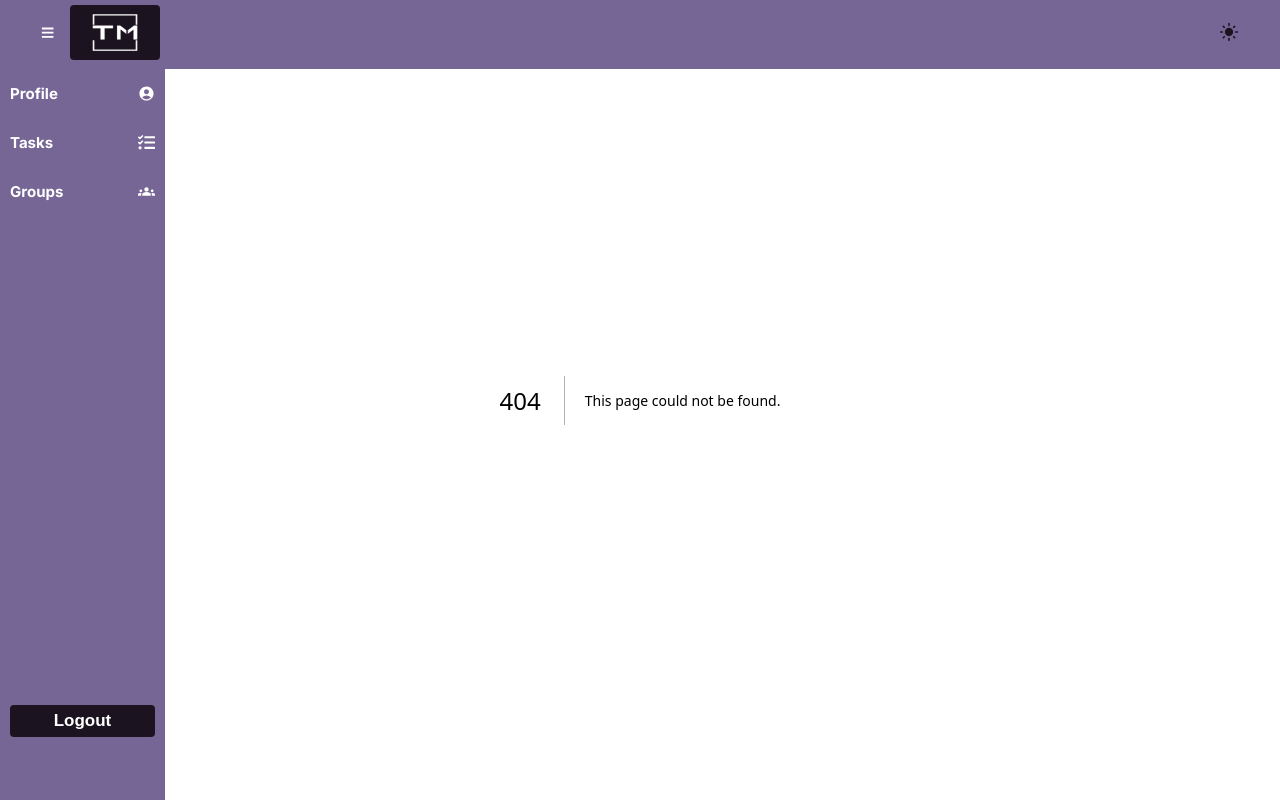
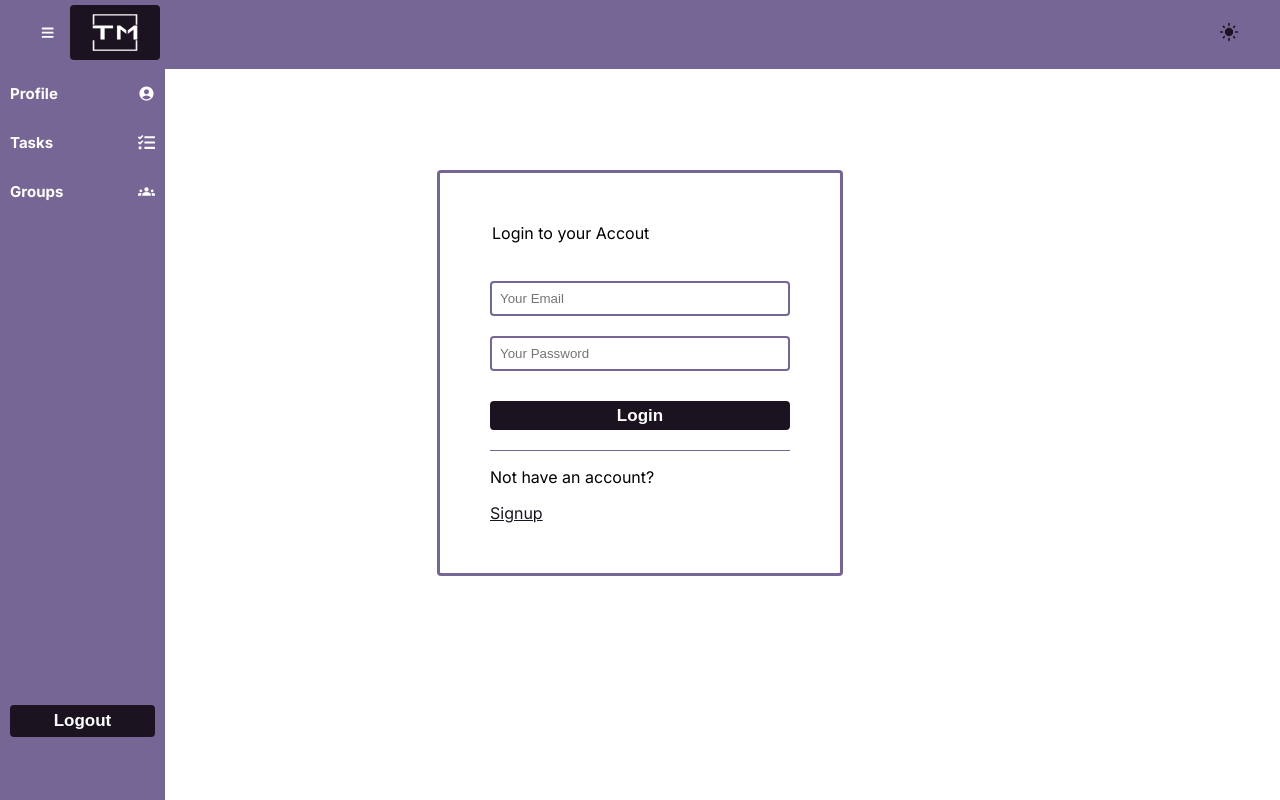
Before and after one commit to 8zali9/Task-Management-System, a Next.js app in the folder client/: page /login in a window 1280 px wide. Before the commit this address had no page. Built offline with nearby package versions, Linux system fonts and the light colour scheme.

Commit message:
Login form Css

```diff
--- a/client/app/globals.css
+++ b/client/app/globals.css
@@ -30,12 +30,6 @@ button{
     display: block;
     background-color: transparent;
     border: none;
-}
-
-.home-pg{
-    display: flex;
-    padding-top: 200px;
-    margin-left: 100px;
 }
 
 .sidebar-toggle-btn{
@@ -149,6 +143,82 @@ button{
     font-size: 17px;
 }
 
+/* Home page */
+
+.home-pg{
+    display: flex;
+    padding-top: 200px;
+    margin-left: 100px;
+}
+
+/* Login page */
+
+.login-pg{
+    display: flex;
+    align-items: center;
+    justify-content: center;
+    padding-top: 170px;
+}
+
+legend{
+    margin-bottom: 18px;
+}
+
+.login-form{
+    display: flex;
+    flex-direction: column;
+    border: 3px solid #3c2468b2;
+    gap: 20px;
+    padding: 50px;
+    width: 300px;
+    height: 300px;
+    border-radius: 4px;
+}
+
+.form-input{
+    border: 2px solid #3c2468b2;
+    padding: 8px;
+    height: 16px;
+    border-radius: 4px;
+    transition: 0.2s ease;
+}
+
+.form-input:focus {
+    outline: none;
+    border-color: #57217e;
+}
+
+.login-form-btn{
+    background-color: #1b1420;
+    color: white;
+    font-size: 17px;
+    height: 32px;
+    border-radius: 4px;
+    font-weight: bold;
+    border: 2px solid #1b1420;
+    transition: 0.2s ease;
+    margin-top: 10px;
+}
+
+.login-form-btn:hover{
+    background-color: white;
+    color: #1b1420;
+    border-color: #1b1420;
+}
+
+.not-have-acc{
+    display: flex;
+    flex-direction: column;
+    justify-content: center;
+    align-items: flex-start;
+    border-top: 1px solid #3c2468b2;
+}
+
+.nha-link{
+    color: #1b1420;
+    text-decoration: underline;
+}
+
 /* SMALL SCREENS */
 
 @media only screen and (max-width: 767px) {
--- /dev/null
+++ b/client/app/login/page.jsx
@@ -0,0 +1,29 @@
+import Link from 'next/link'
+import React from 'react'
+
+export default function Login() {
+  return (
+    <div className='login-pg'>
+      <form className='login-form'>
+        <legend>Login to your Accout</legend>
+        <input className='form-input'
+          type='email'
+          placeholder='Your Email'
+          required
+        />
+        <input className='form-input'
+          type='password'
+          placeholder='Your Password'
+          required
+        />
+
+        <button className='login-form-btn'>Login</button>
+
+        <div className='not-have-acc'>
+          <p>Not have an account?</p>
+          <Link className='nha-link' href='/'>Signup</Link>
+        </div>
+      </form>
+    </div>
+  )
+}
```
